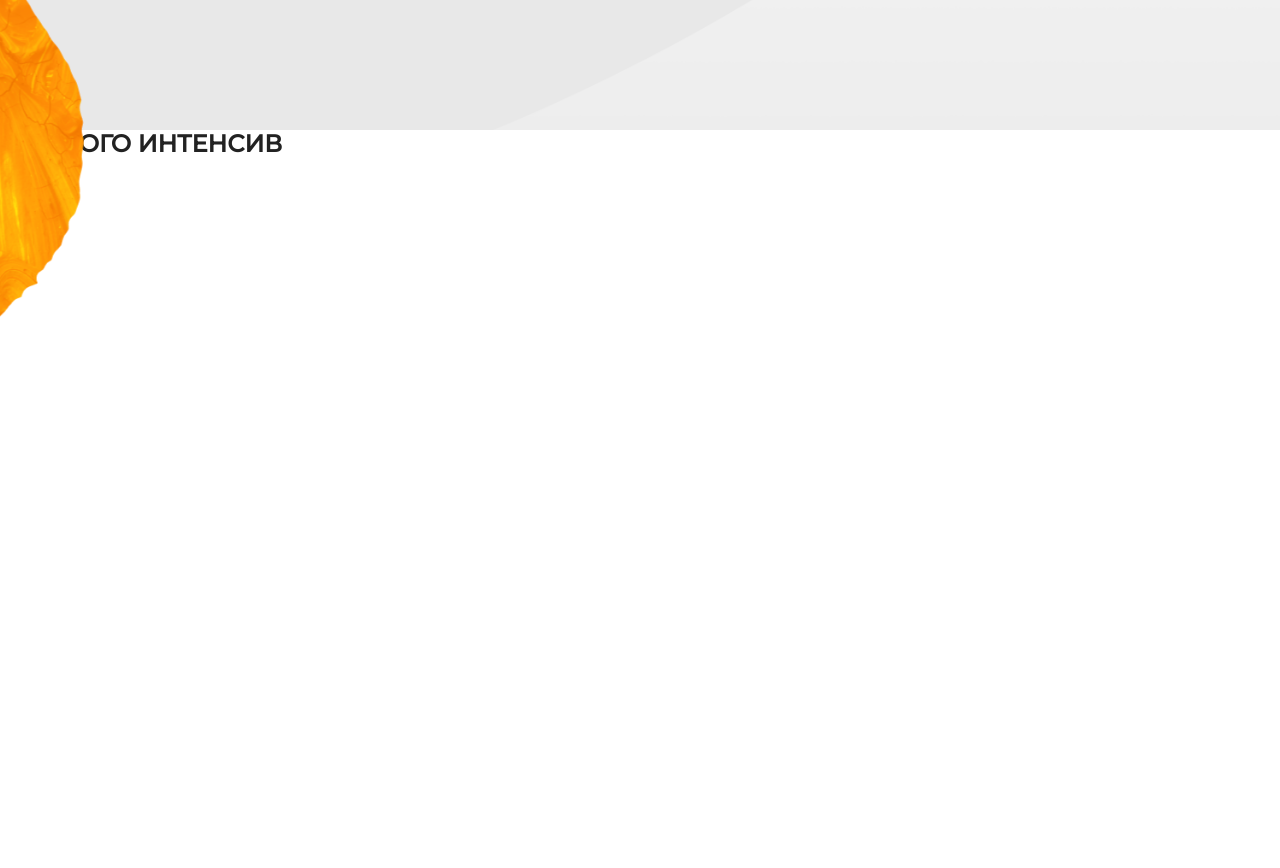
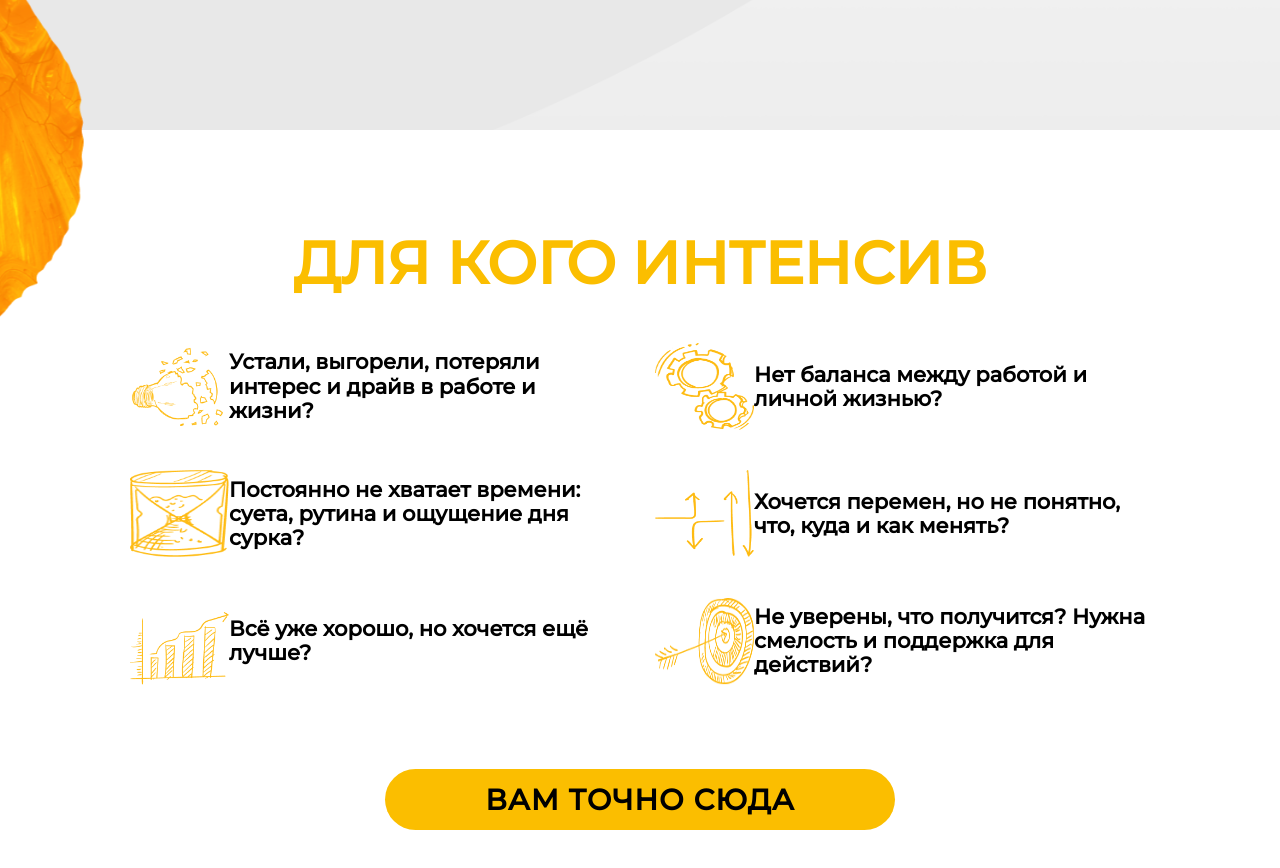
Before and after one commit to Julian6262/HTML_Happiness, a plain HTML site: page index.html in a window 1280 px wide. Shown: the part 580-1448 px from the top of the page. Drawn offline with Linux system fonts and the light colour scheme.

Commit message:
rebuild adaptive block 2

```diff
--- a/css/style.css
+++ b/css/style.css
@@ -10,6 +10,7 @@
 
 body {
     font-family: Montserrat-Medium, serif;
+    font-size: 10px;
 }
 
 
@@ -37,7 +38,7 @@ header {
 .header__link {
     text-decoration: none;
     color: black;
-    font-size: 15px;
+    font-size: 1.5em;
     font-weight: bold;
 }
 
@@ -47,6 +48,7 @@ header {
 
 
 /*MAIN*/
+/*GREY*/
 .block-grey {
     background-color: #e8e8e8;
     height: 630px;
@@ -54,20 +56,21 @@ header {
     position: absolute;
 }
 
+.block-grey__img {
+    height: 630px;
+    position: absolute;
+    right: 0;
+}
 
+
+/*MAIN*/
+/*PARTICIPATE*/
 .block-participate {
     width: 1020px;
     height: 630px;
     margin-inline: auto;
     position: relative;
     color: #322c41;
-    font-size: 10px;
-}
-
-.block-grey__img {
-    height: 630px;
-    position: absolute;
-    right: 0;
 }
 
 .block-participate__img2 {
@@ -83,6 +86,7 @@ header {
     position: absolute;
     right: 410px;
     top: 140px;
+    transition: 0.5s;
     animation: myAnim 12s ease-out 1s infinite alternate both;
 }
 
@@ -133,7 +137,7 @@ header {
     text-transform: none;
 }
 
-.block-participate__block-button {
+.block-button {
     font-size: 2.9em;
     display: flex;
     width: 94%;
@@ -149,13 +153,53 @@ header {
     border-radius: 40px;
 }
 
-.block-participate__block-button:hover {
+.block-button:hover {
     background-color: #eea21c;
     color: #322c41;
 }
 
+/*MAIN*/
+/*BLOCK QUESTIONS*/
 .block-questions {
-    height: 800px;
+    height: 610px;
+    display: grid;
+    grid-template-columns: 1fr 1fr;
+    margin-top: 100px;
+    margin-bottom: 100px;
+    width: 1020px;
+    margin-inline: auto;
+    color: black;
+    grid-gap: 30px;
+}
+
+.block-questions__header {
+    font-size: 5.9em;
+    grid-column: 1 / 3;
+    color: #fbbe00;
+    margin-inline: auto;
+}
+
+.block-questions__inner {
+    display: flex;
+    align-items: center;
+}
+
+.block-questions__img {
+    width: 99px;
+    height: 87px;
+}
+
+.block-questions__content {
+    font-size: 2.1em;
+    font-weight: bold;
+}
+
+.block-questions__button {
+    width: 50%;
+    margin-inline: auto;
+    grid-column: 1 / 3;
+    font-size: 2.9em;
+    text-transform: uppercase;
 }
 
 
@@ -188,6 +232,21 @@ header {
 
 
 /*MEDIA*/
+/*1400*/
+@media (min-width: 1400px) {
+    body {
+        font-size: 11px;
+    }
+
+    .block-participate__img3 {
+        right: calc(20% * 5.3 - 727px);
+        transition: 0.5s;
+    }
+}
+
+
+/*MEDIA*/
+/*1400*/
 @media (max-width: 1400px) {
     .block-grey__img4 {
         left: -335px;
@@ -195,6 +254,9 @@ header {
     }
 }
 
+
+/*MEDIA*/
+/*1200*/
 @media (max-width: 1200px) {
     .block-participate {
         width: 85%;
@@ -238,6 +300,9 @@ header {
     }
 }
 
+
+/*MEDIA*/
+/*768*/
 @media (max-width: 768px) {
     .header {
         width: 95%;
@@ -269,7 +334,7 @@ header {
         height: 900px;
     }
 
-    .block-participate__block-button {
+    .block-button {
         margin-top: 460px;
         transition: 0.5s;
     }
@@ -300,6 +365,9 @@ header {
     }
 }
 
+
+/*MEDIA*/
+/*576*/
 @media (max-width: 576px) {
     .header {
         display: none;
@@ -310,7 +378,7 @@ header {
         width: 80%;
     }
 
-    .block-participate__block-button {
+    .block-button {
         margin-top: 410px;
         transition: 0.5s;
     }
@@ -342,7 +410,6 @@ header {
     }
 
     .block-participate__date {
-
         font-size: 35px;
         right: calc(50% - 55px);
         transition: 0.5s;
--- a/index.html
+++ b/index.html
@@ -40,12 +40,69 @@
             <h1 class="block-participate__title">Стратегия счастья</h1>
             <p class="block-participate__text">Построй свой личный план развития с драйвом от жизни и
                 результатами <b>без выгорания</b></p>
-            <a class="block-participate__block-button" href="#">Участвовать</a>
+            <a class="block-participate_button block-button" href="#">Участвовать</a>
         </div>
     </div>
 
     <div class="block-questions">
-        <h2>ДЛЯ КОГО ИНТЕНСИВ</h2>
+        <h2 class="block-questions__header">ДЛЯ КОГО ИНТЕНСИВ</h2>
+
+        <div class="block-questions__inner">
+            <p class="block-questions__content">
+                <img class="block-questions__img" src="img/1.png" alt="...">
+            </p>
+            <p class="block-questions__content">
+                Устали, выгорели, потеряли интерес и драйв в работе и жизни?
+            </p>
+        </div>
+
+        <div class="block-questions__inner">
+            <p class="block-questions__content">
+                <img class="block-questions__img" src="img/2.png" alt="...">
+            </p>
+            <p class="block-questions__content">
+                Нет баланса между работой и личной жизнью?
+            </p>
+        </div>
+
+        <div class="block-questions__inner">
+            <p class="block-questions__content">
+                <img class="block-questions__img" src="img/3.png" alt="...">
+            </p>
+            <p class="block-questions__content">
+                Постоянно не хватает времени: суета, рутина и ощущение дня сурка?
+            </p>
+        </div>
+
+        <div class="block-questions__inner">
+            <p class="block-questions__content">
+                <img class="block-questions__img" src="img/4.png" alt="...">
+            </p>
+            <p class="block-questions__content">
+                Хочется перемен, но не понятно, что, куда и как менять?
+            </p>
+        </div>
+
+        <div class="block-questions__inner">
+            <p class="block-questions__content">
+                <img class="block-questions__img" src="img/5.png" alt="...">
+            </p>
+            <p class="block-questions__content">
+                Всё уже хорошо, но хочется ещё лучше?
+            </p>
+        </div>
+
+        <div class="block-questions__inner">
+            <p class="block-questions__content">
+                <img class="block-questions__img" src="img/6.png" alt="...">
+            </p>
+            <p class="block-questions__content">
+                Не уверены, что получится? Нужна смелость и поддержка для действий?
+            </p>
+        </div>
+
+        <a class="block-questions__button block-button" href="#">вам точно сюда</a>
+
     </div>
 
 
```
Also changed, not shown: img/1.png (added), img/2.png (added), img/3.png (added), img/4.png (added), img/5.png (added), img/6.png (added).
